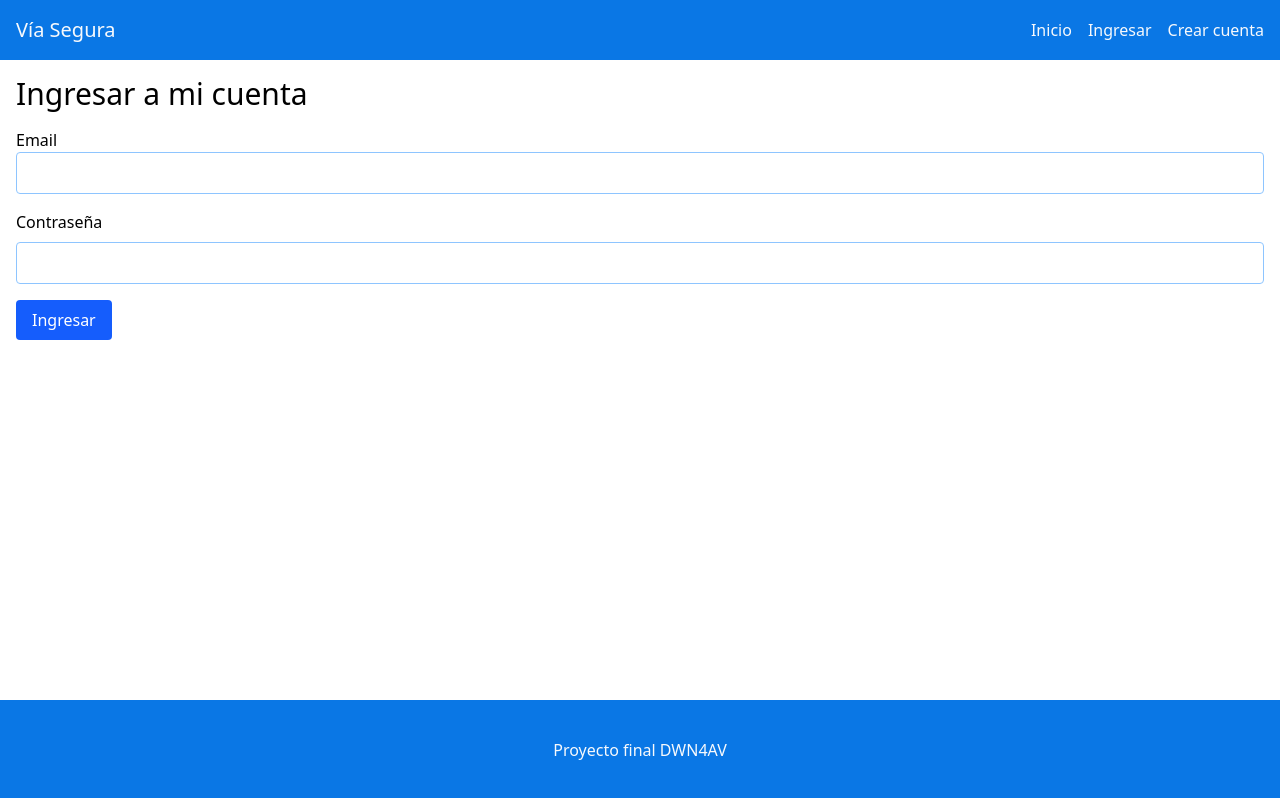
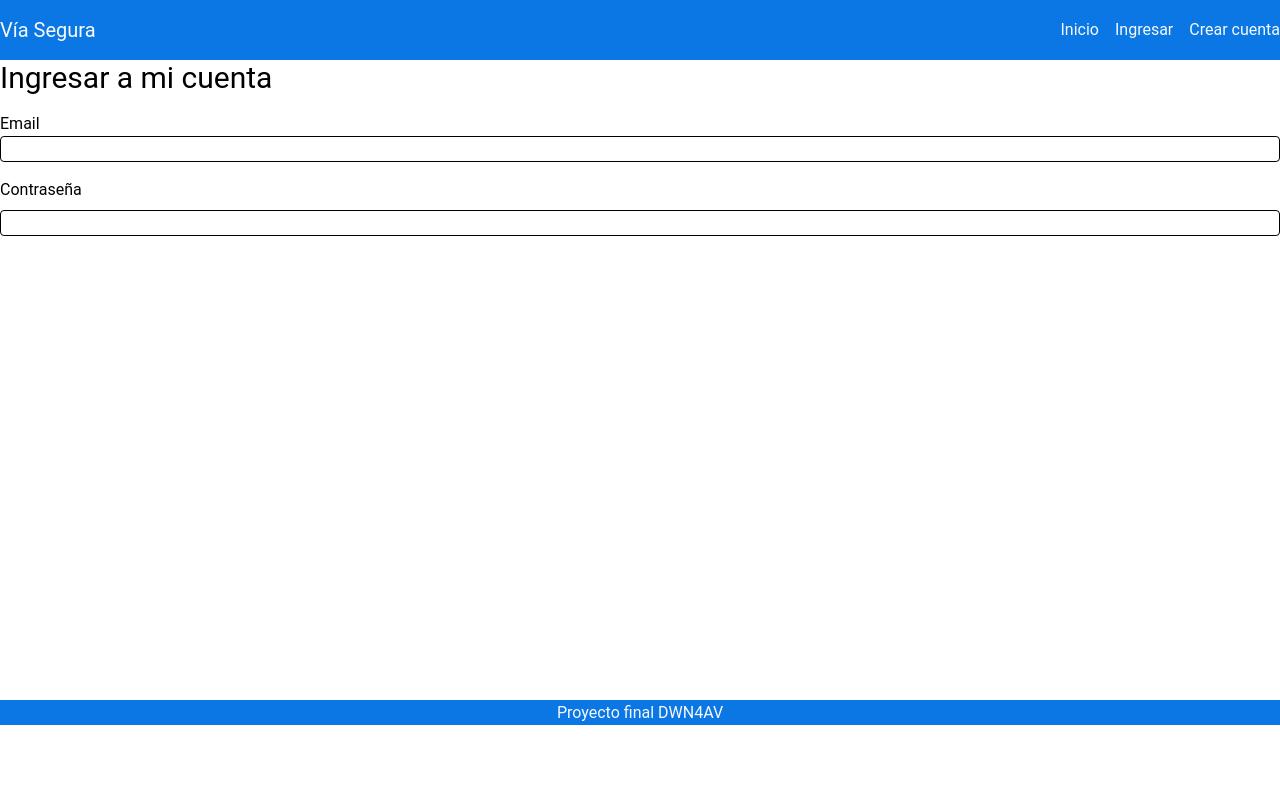
Before and after one commit to vanesanunez/Proyecto-Via_Segura, a Vue app: page /ingresar in a window 1280 px wide. Built offline with nearby package versions, Linux system fonts and the light colour scheme.

Commit message:
agregar configuración inicial de Vuetify con iconos Material Design

```diff
--- a/src/main.js
+++ b/src/main.js
@@ -7,3 +7,15 @@ import App from "./App.vue";
 const app = createApp(App);
 app.use(router);
 app.mount('#app');
+app.use(vuetify)
+
+//  Vuetify
+import 'vuetify/styles'
+import { createVuetify } from 'vuetify'
+import * as components from 'vuetify/components'
+import * as directives from 'vuetify/directives'
+import '@mdi/font/css/materialdesignicons.css' // iconos mdi
+
+
+
+const vuetify = createVuetify({ components, directives })
```
